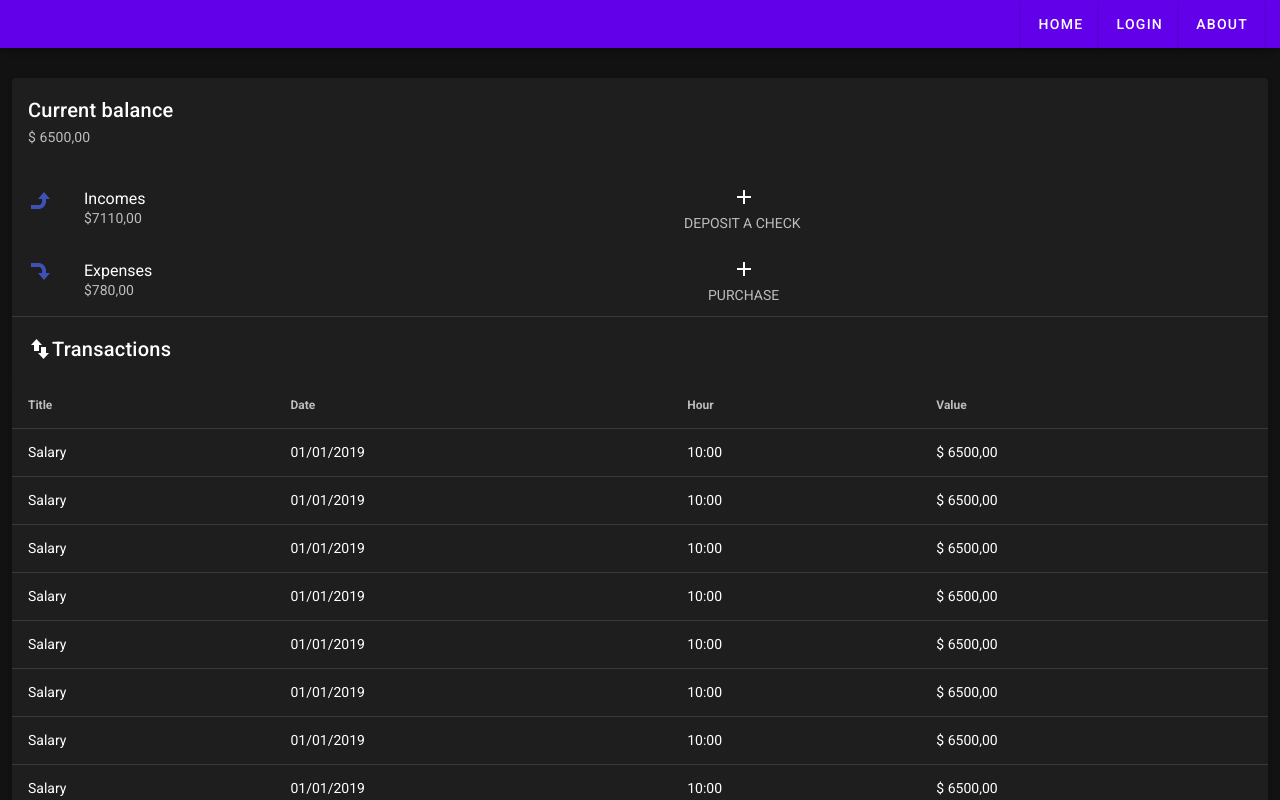
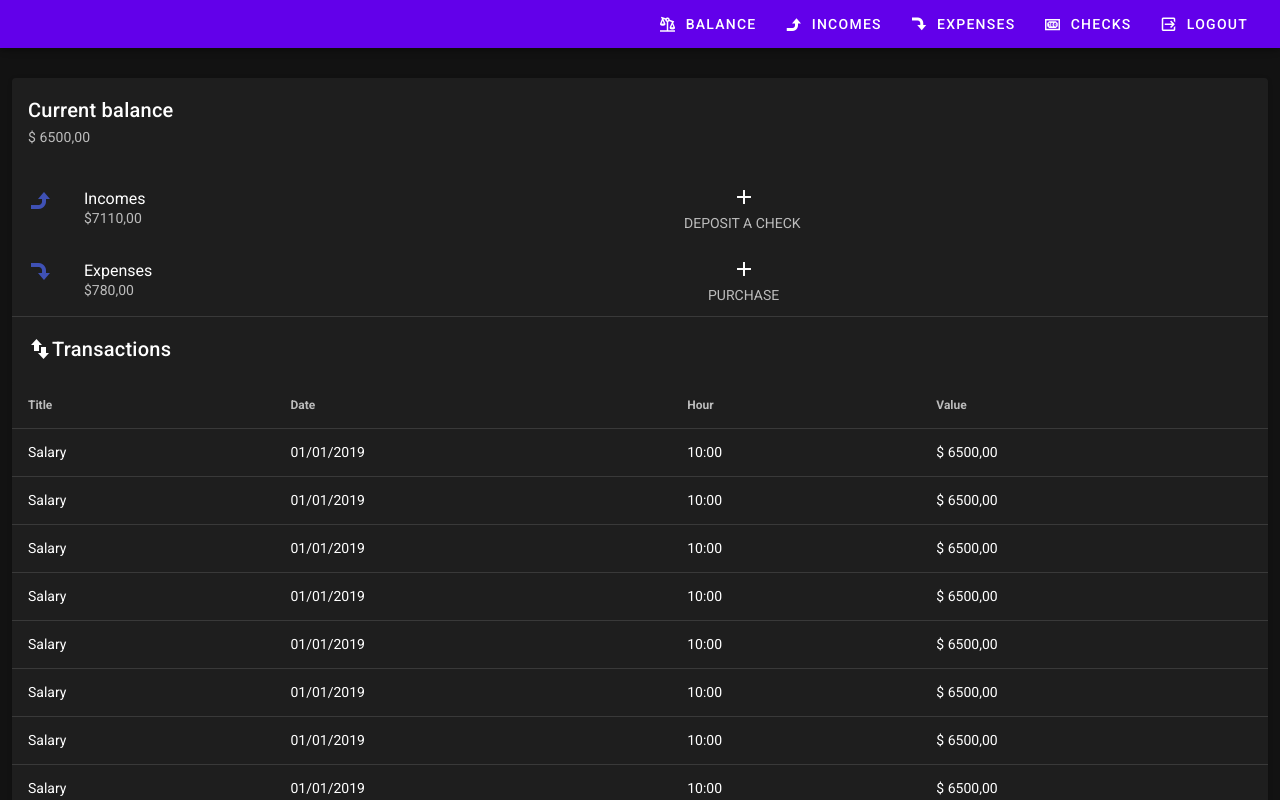
Before and after one commit to lucca257/challenga-turnoverbnb-front, a Vue app: page /expenses in a window 1280 px wide. Shown: the top 800 px of the page. Built offline with nearby package versions, Linux system fonts and the light colour scheme.

Commit message:
refactor: moving code of topBar to a specific component

```diff
--- a/src/App.vue
+++ b/src/App.vue
@@ -1,29 +1,6 @@
 <template>
   <v-app>
-
-    <v-app-bar app color="deep-purple accent-4" dark dense>
-      <v-toolbar-title>
-        <v-img
-            alt="Logo"
-            class="shrink mr-2"
-            src="@/assets/principal-icon.png"
-            transition="scale-transition"
-            width="60%"
-        />
-      </v-toolbar-title>
-      <v-spacer></v-spacer>
-      <v-toolbar-items>
-        <v-btn color="deep-purple accent-4"
-            @click="$router.push({path: item.path})"
-            v-for="item in menuItems"
-            :key="item.icon"
-            :title="item.title"
-            flat
-        >{{ item.title }}</v-btn>
-
-      </v-toolbar-items>
-    </v-app-bar>
-
+    <topBarComponent></topBarComponent>
     <v-container fluid>
       <v-slide-y-transition mode="out-in">
         <v-content>
@@ -31,20 +8,13 @@
         </v-content>
       </v-slide-y-transition>
     </v-container>
-
   </v-app>
 </template>
 <script>
 export default {
   name: 'App',
-  data(){
-    return {
-      menuItems: [
-        { title: 'Home', path: '/', icon: 'home' },
-        { title: 'Login', path: '/login', icon: 'home' },
-        { title: 'About', path: '/about', icon: 'home' },
-      ]
-    }
-  },
+  components : {
+    'topBarComponent' : () => import('@/components/comum/TopBarComponent.vue'),
+  }
 };
 </script>
--- /dev/null
+++ b/src/components/comum/TopBarComponent.vue
@@ -0,0 +1,50 @@
+<template>
+  <v-app-bar app color="deep-purple accent-4" dark dense>
+    <v-toolbar-title>
+      <v-img
+          alt="Logo"
+          class="shrink mr-2"
+          src="@/assets/principal-icon.png"
+          transition="scale-transition"
+          width="60%"
+      />
+    </v-toolbar-title>
+    <v-spacer></v-spacer>
+    <v-toolbar-items>
+      <v-btn
+          color="deep-purple accent-4"
+          @click="$router.push({path: item.path})"
+          v-for="item in menuItems"
+          :key="item.title"
+          :title="item.title"
+          depressed
+      >
+        <v-icon left>
+          {{ item.icon }}
+        </v-icon>
+        {{ item.title }}
+      </v-btn>
+    </v-toolbar-items>
+  </v-app-bar>
+</template>
+
+<script>
+export default {
+  name: "TopBarComponent",
+  data(){
+    return {
+      menuItems: [
+        { title: 'Balance', path: '/', icon: 'mdi-scale-unbalanced' },
+        { title: 'Incomes', path: '/', icon: 'mdi-arrow-up-right-bold' },
+        { title: 'Expenses', path: '/', icon: 'mdi-arrow-down-right-bold' },
+        { title: 'Checks', path: '/checks', icon: 'mdi-cash-100' },
+        { title: 'Logout', path: '/logout', icon: 'mdi-logout-variant' },
+      ]
+    }
+  },
+}
+</script>
+
+<style scoped>
+
+</style>
```
